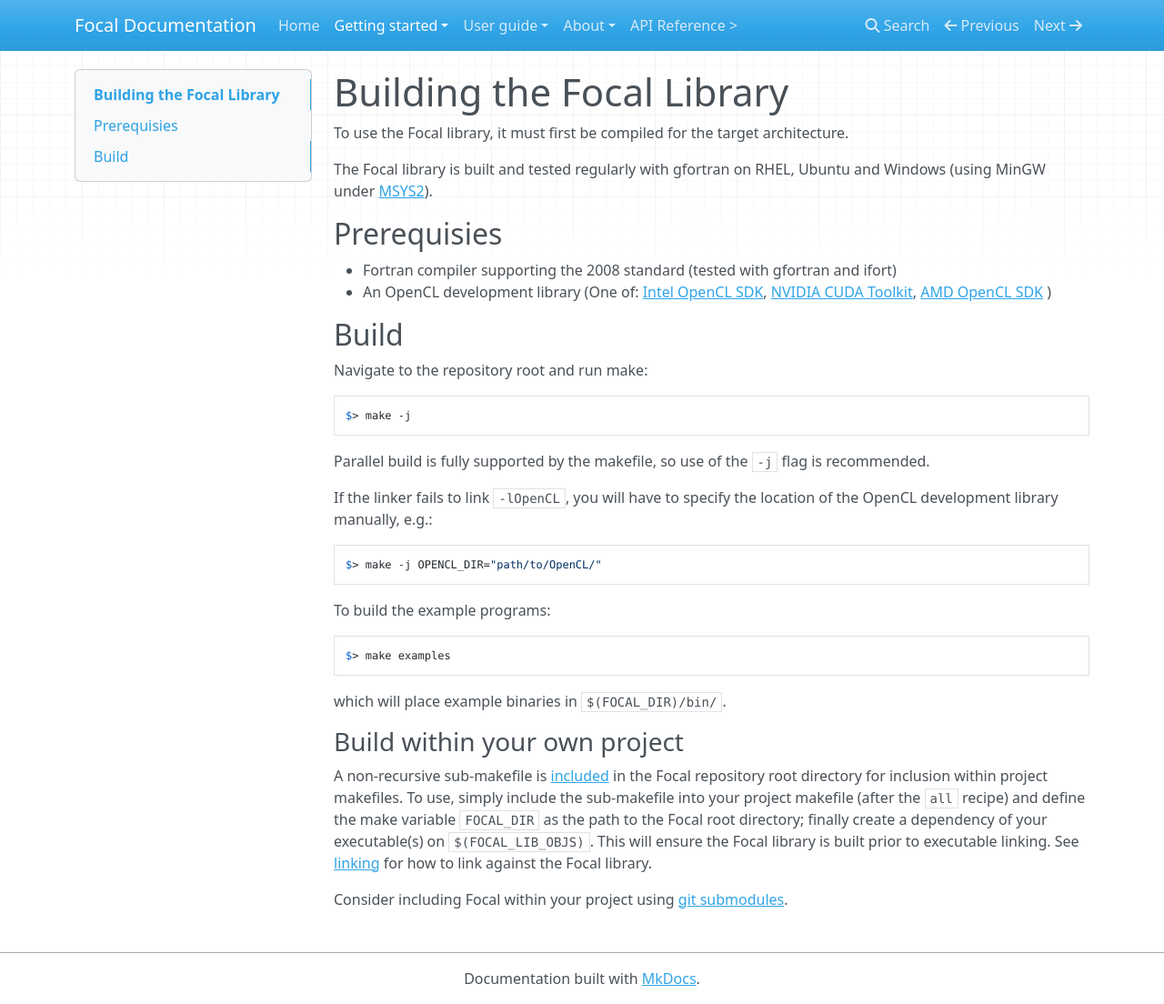
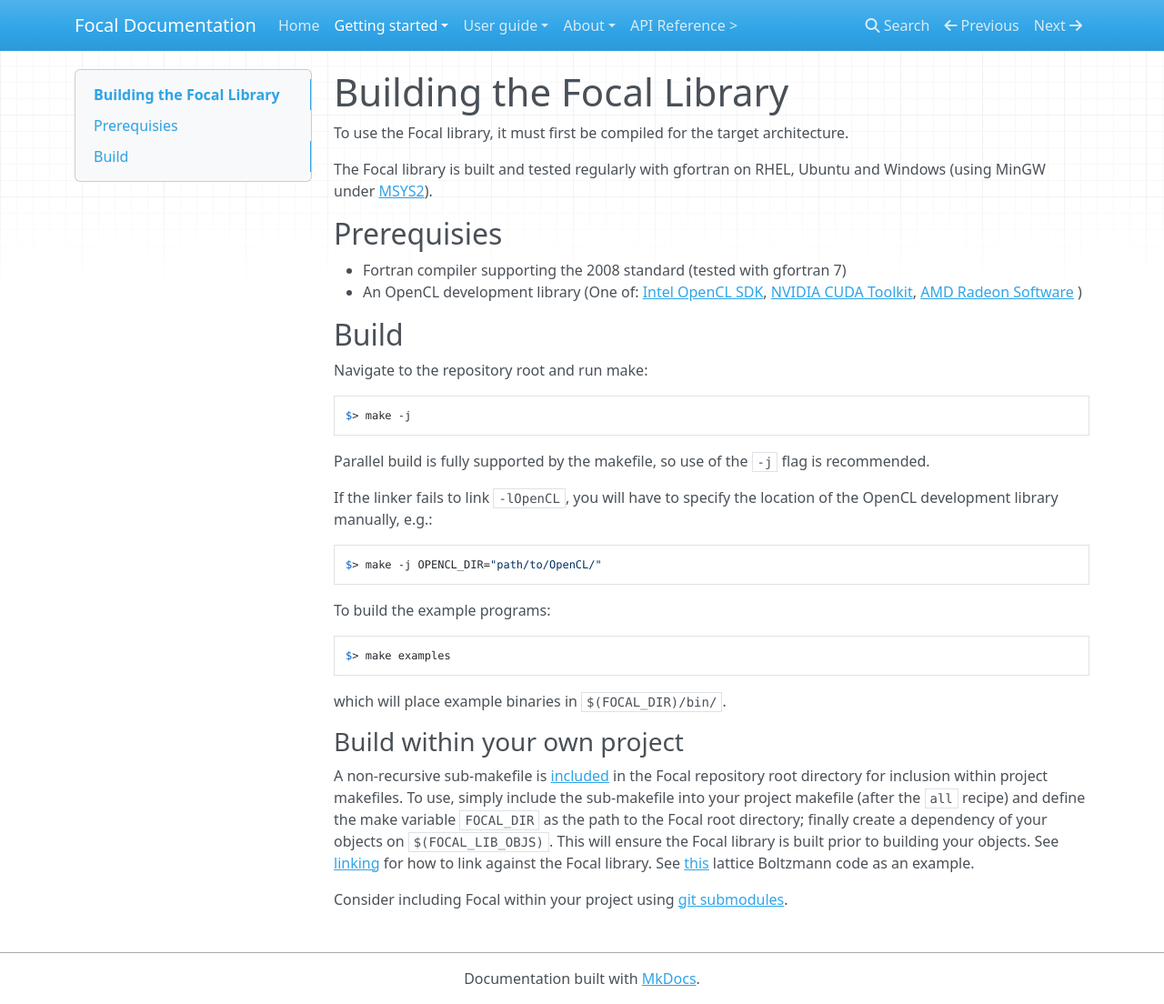
Before and after one commit to LKedward/focal-docs, an MkDocs documentation site: the page built from docs/build.md, in a window 1280 px wide and 1104 px high. Shown: the whole window at 91% size. Built offline with MkDocs 1.6.1, drawn with Linux system fonts in a browser that asks for light colours; nearby versions of some CDN libraries.

Commit message:
Minor updates to build and linking.

```diff
--- a/docs/build.md
+++ b/docs/build.md
@@ -4,11 +4,11 @@
 The Focal library is built and tested regularly with gfortran on RHEL, Ubuntu and Windows (using MinGW under [MSYS2](https://www.math.ucla.edu/~wotaoyin/windows_coding.html)).
 
 ## Prerequisies
-- Fortran compiler supporting the 2008 standard (tested with gfortran and ifort)
+- Fortran compiler supporting the 2008 standard (tested with gfortran 7)
 - An OpenCL development library (One of:
 [Intel OpenCL SDK](https://software.intel.com/en-us/opencl-sdk),
 [NVIDIA CUDA Toolkit](https://developer.nvidia.com/cuda-downloads),
-[AMD OpenCL SDK](https://github.com/GPUOpen-LibrariesAndSDKs/OCL-SDK/releases) )
+[AMD Radeon Software](https://www.amd.com/en/support) )
 
 ## Build
 Navigate to the repository root and run make:
@@ -38,8 +38,9 @@
 A non-recursive sub-makefile is [included](https://github.com/LKedward/focal/blob/master/make.include) in the Focal repository root directory
 for inclusion within project makefiles.
 To use, simply include the sub-makefile into your project makefile (after the `all` recipe) and define the make variable `FOCAL_DIR` as the path to the Focal root directory;
-finally create a dependency of your executable(s) on `$(FOCAL_LIB_OBJS)`.
-This will ensure the Focal library is built prior to executable linking.
+finally create a dependency of your objects on `$(FOCAL_LIB_OBJS)`.
+This will ensure the Focal library is built prior to building your objects.
 See [linking](../linking) for how to link against the Focal library.
+See [this](https://github.com/LKedward/lbm2d_opencl) lattice Boltzmann code as an example.
 
 Consider including Focal within your project using [git submodules](https://git-scm.com/book/en/v2/Git-Tools-Submodules).
```
Also changed, not shown: docs/linking.md (+5 -5 lines), docs/profiling.md (+0 -6 lines).
